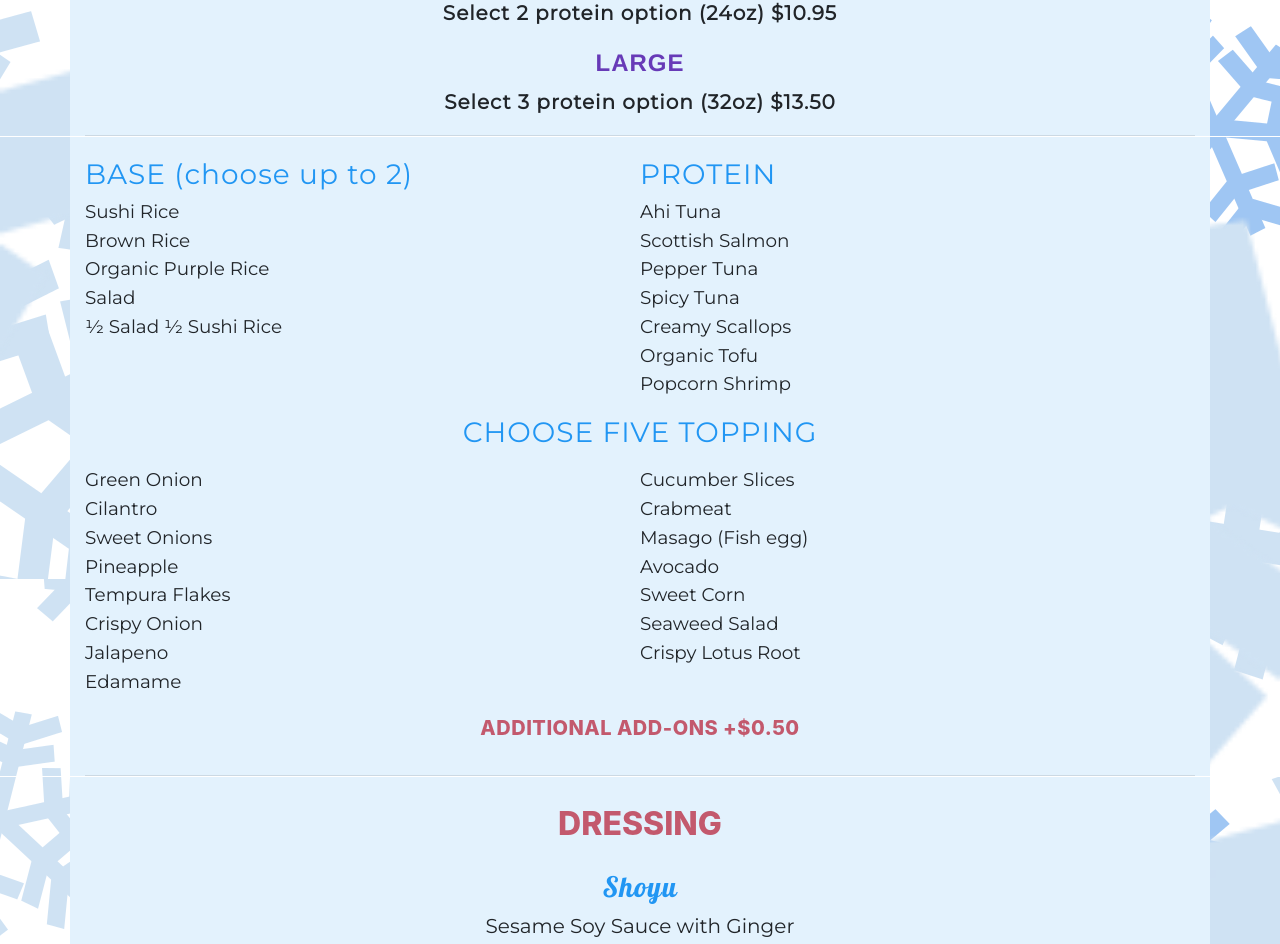
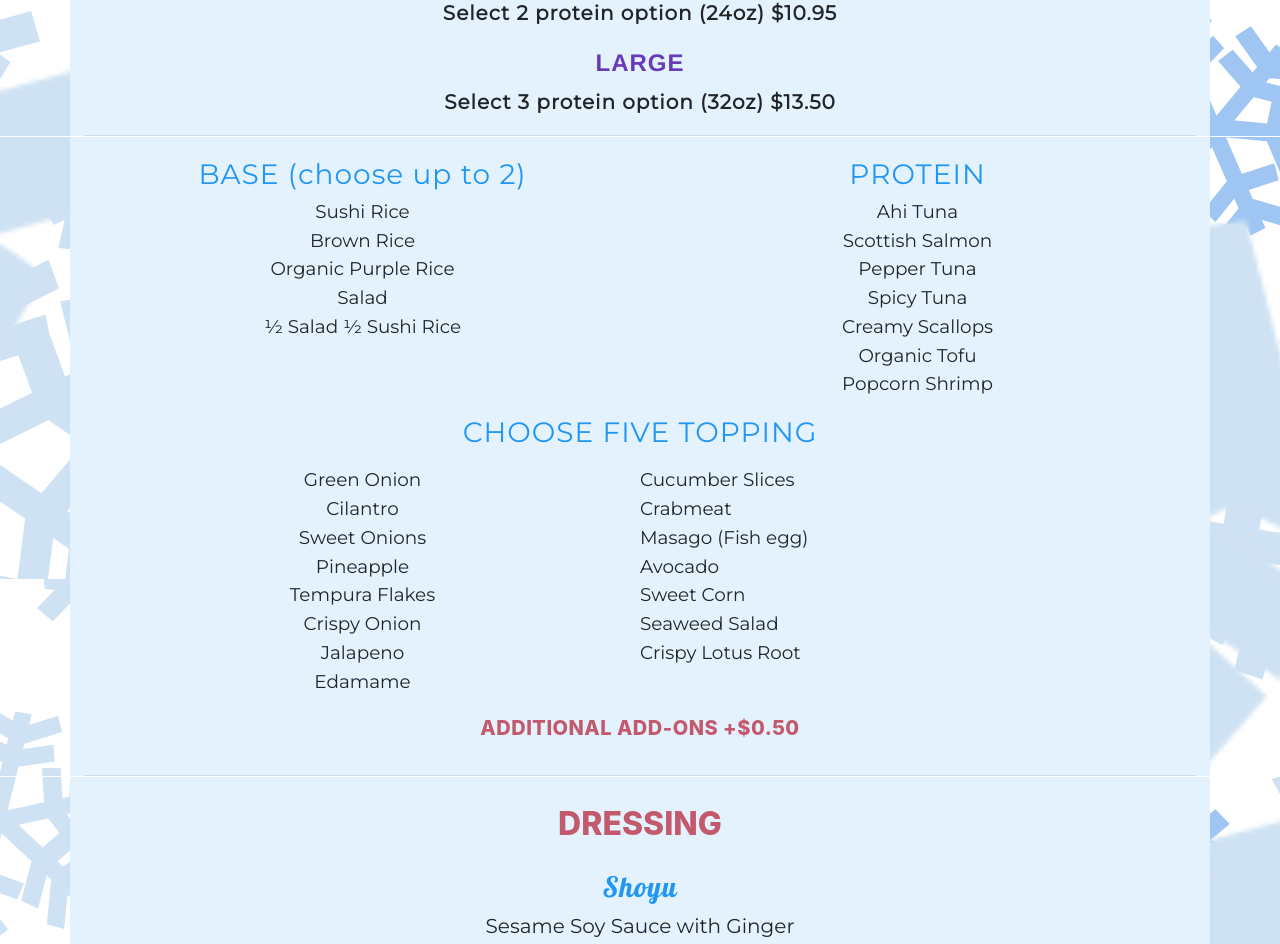
Before and after one commit to Dewinurdin/icy-blue, a React (Create React App) app: page / in a window 1280 px wide. Shown: the part 3741-4685 px from the top of the page. Built offline with nearby package versions, Linux system fonts and the light colour scheme.

Commit message:
centered pokebowl

```diff
--- a/src/pages/PokeMenu.js
+++ b/src/pages/PokeMenu.js
@@ -16,7 +16,7 @@ const IceMenu = () => (
           <div className="menu-instructions montserrat center">Select 3 protein option (32oz) $13.50</div>
           <hr className="hr"></hr>
         </Col>
-        <Col xs={6}>
+        <Col xs={6} className="center">
           <div className="menu-title montserrat">BASE (choose up to 2)</div>
           <div className="menu-item montserrat">Sushi Rice</div>
           <div className="menu-item montserrat">Brown Rice</div>
@@ -24,7 +24,7 @@ const IceMenu = () => (
           <div className="menu-item montserrat">Salad</div>
           <div className="menu-item montserrat">&#189; Salad &#189; Sushi Rice</div>
         </Col>
-        <Col xs={6}>
+        <Col xs={6} className="center">
           <div className="menu-title montserrat">PROTEIN</div>
           <div className="menu-item montserrat">Ahi Tuna</div>
           <div className="menu-item montserrat">Scottish Salmon</div>
@@ -39,7 +39,7 @@ const IceMenu = () => (
           <div className="menu-title montserrat center py-3">CHOOSE FIVE TOPPING</div>
         </Col>
 
-        <Col xs={6}>
+        <Col xs={6} className="center">
           <div className="menu-item montserrat">Green Onion</div>
           <div className="menu-item montserrat">Cilantro</div>
           <div className="menu-item montserrat">Sweet Onions</div>
```
